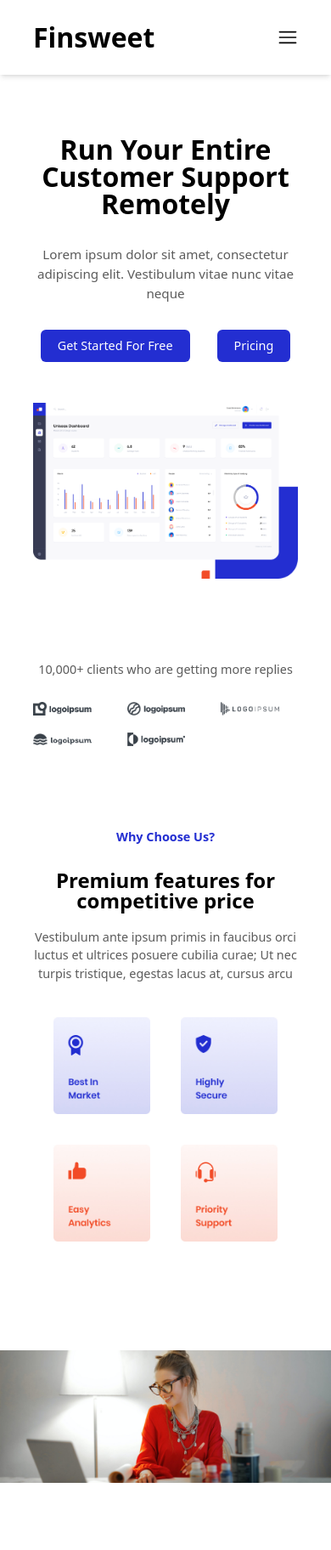
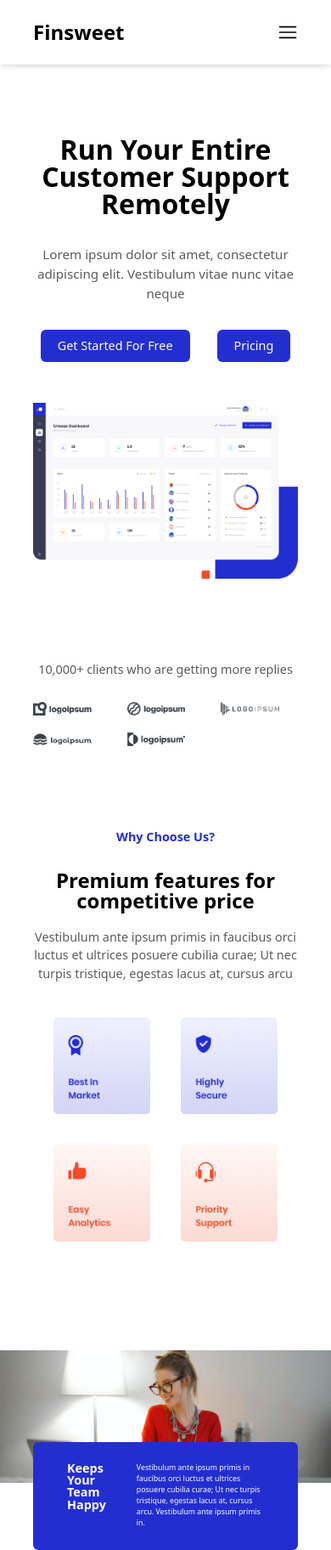
Before and after one commit to solawaleayomide/Finsweet, a React (Create React App) app: page / in a window 390 px wide. Shown: the whole page at 85% size. Before the commit the page ends 1745 px from the top, so only its background shows below. Built offline with nearby package versions, Linux system fonts and the light colour scheme.

Commit message:
finsweet

```diff
--- a/src/components/Navbar.js
+++ b/src/components/Navbar.js
@@ -7,7 +7,7 @@ function Navbar() {
 
   return (
     <header className="fixed top-0 left-0 w-full py-[20px] px-[10%] md:px-[7%] flex items-center justify-between bg-white shadow-md">
-      <a href="/" className="text-[2rem] font-bold md:text-[1.5rem]">
+      <a href="/" className="text-[1.5rem] font-bold md:text-[1.5rem]">
         Finsweet
       </a>
 
--- a/src/sections/image.js
+++ b/src/sections/image.js
@@ -3,13 +3,13 @@ import img1 from "../assets/Image Background.png";
 
 function image() {
   return (
-    <div className="mt-[8rem] ">
+    <div className="mt-[8rem] relative">
       <div>
         <img src={img1} />
       </div>
 
-      {/* <div className="px-[10%] mb-5 -translate-y-[3rem] md:float-right md:px-0">
-        <div className="flex w-[30rem] bg-[#232ED1] py-6 px-10 mx-auto rounded-md md:w-[50rem] md:h-[8rem]">
+      <div className="px-[10%] mb-5 -translate-y-[3rem] absolute right-0 md:px-0">
+        <div className="flex md:w-[30rem] bg-[#232ED1] py-6 px-10 mx-auto rounded-md md:w-[50rem] md:h-[8rem]">
           <h2 className="leading-none mr-9 text-[#fff] text-[.9rem] font-semibold md:text-[1.5rem] md:my-auto">
             Keeps Your Team Happy
           </h2>
@@ -19,7 +19,7 @@ function image() {
             cursus arcu. Vestibulum ante ipsum primis in.
           </p>
         </div>
-      </div> */}
+      </div>
     </div>
   );
 }
```
